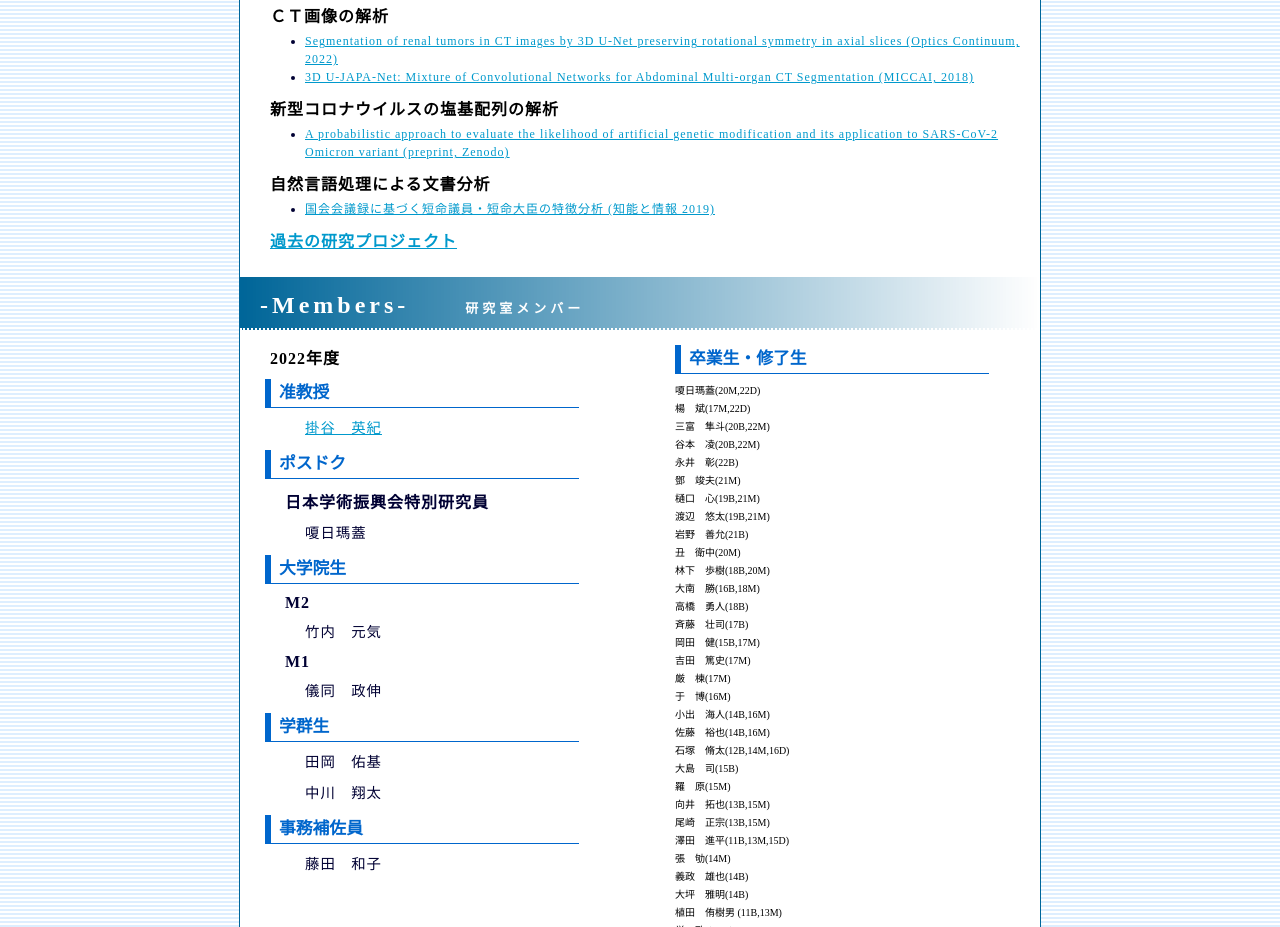
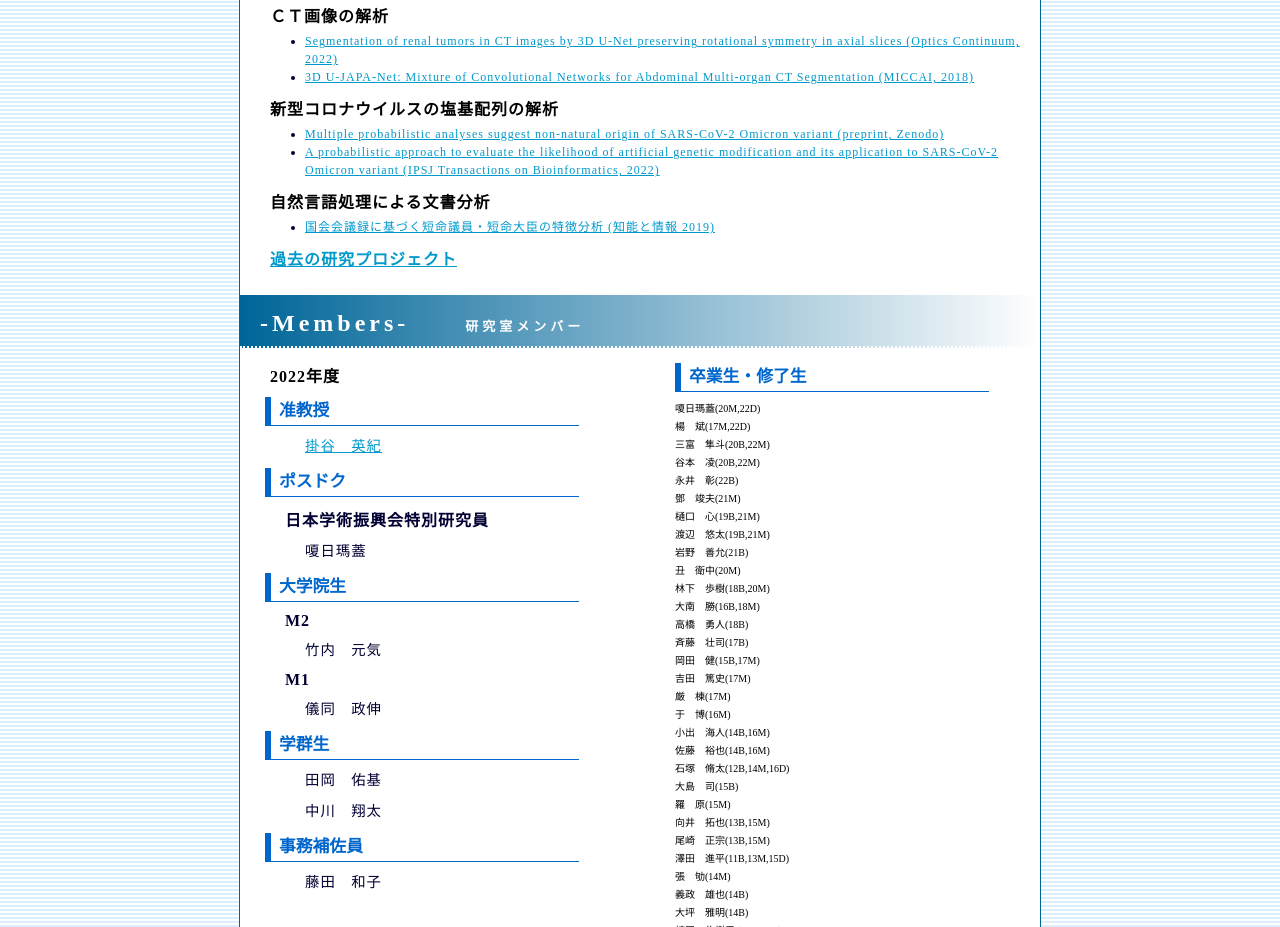
Before and after one commit to visual-media-lab/visual-media-lab.github.io, a plain HTML site: page jp/index.html in a window 1280 px wide. Shown: the part 1839-2766 px from the top of the page. Drawn offline with Linux system fonts and the light colour scheme.

Commit message:
Update index.html

```diff
--- a/jp/index.html
+++ b/jp/index.html
@@ -116,7 +116,8 @@ autostereoscopic displays (ITE Trans. MTA, 2018)</a></li>
 		</small></ul>
 		<h4>新型コロナウイルスの塩基配列の解析</h4>
 		<ul><small>
-			<li><a href="https://zenodo.org/record/6400154">A probabilistic approach to evaluate the likelihood of artificial genetic modification and its application to SARS-CoV-2 Omicron variant (preprint, Zenodo)</a></li>
+			<li><a href="https://zenodo.org/record/7323456">Multiple probabilistic analyses suggest non-natural origin of SARS-CoV-2 Omicron variant (preprint, Zenodo)</a></li>
+			<li><a href="https://www.jstage.jst.go.jp/article/ipsjtbio/15/0/15_22/_article/-char/en">A probabilistic approach to evaluate the likelihood of artificial genetic modification and its application to SARS-CoV-2 Omicron variant (IPSJ Transactions on Bioinformatics, 2022)</a></li>
 		</small></ul>
 		<h4>自然言語処理による文書分析</h4>
 		<ul><small>
```
